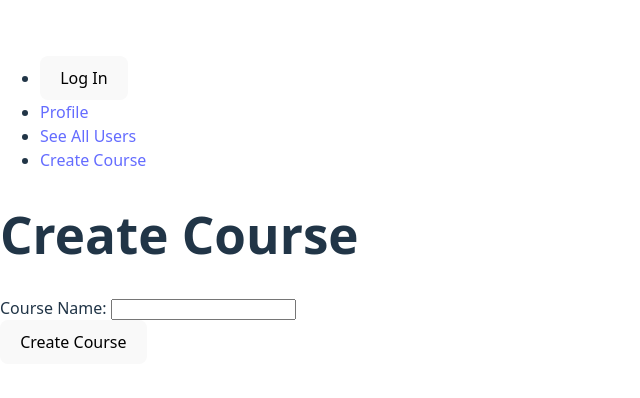
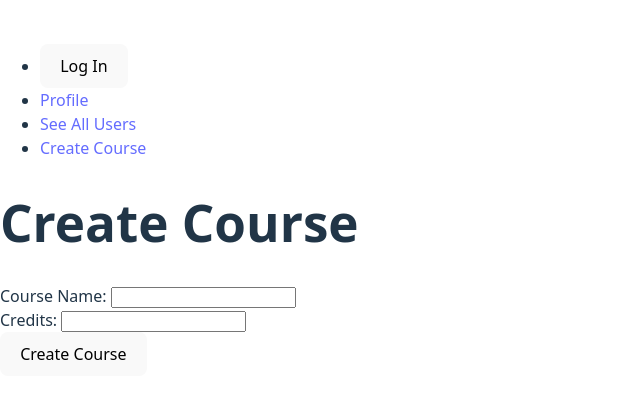
Before and after one commit to RachelGreenwood/E-Learning-Platform, a React (Vite) app in the folder client/: page /create-course in a window 1280 px wide. Shown: the part 198-596 px from the top of the page, without its empty margins (0-640 px from the left). Built offline with nearby package versions, Linux system fonts and the light colour scheme; no server answers.

Commit message:
Adds Credits Field To Course Creation Form

```diff
--- a/client/src/components/Courses/CreateCourse.jsx
+++ b/client/src/components/Courses/CreateCourse.jsx
@@ -7,6 +7,10 @@ export default function CreateCourse() {
                     <label>Course Name: </label>
                     <input type="text" />
                 </div>
+                <div>
+                    <label>Credits: </label>
+                    <input type="number" />
+                </div>
                 <button type="submit">Create Course</button>
             </form>
         </div>
```
